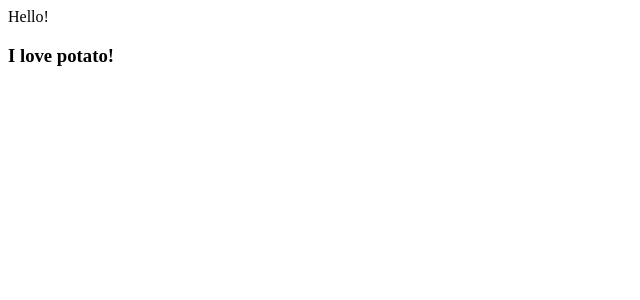
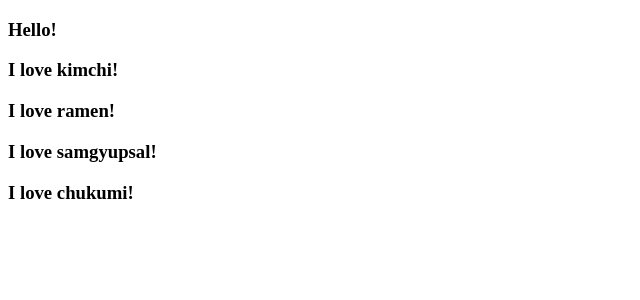
Before and after one commit to oreoTaste/movie-app-2020, a React (Create React App) app: page / in a window 1280 px wide. Shown: the top 300 px of the page, without its empty margins (0-640 px from the left). Built offline with nearby package versions, Linux system fonts and the light colour scheme.

Commit message:
2.1 Reusable Components with JSX + Props

```diff
--- a/src/App.js
+++ b/src/App.js
@@ -1,11 +1,19 @@
 import React from 'react';
-import Potato from './Potato';
+
+function Food({fav}) {
+  return (
+  <h3>I love {fav}!</h3>
+  );
+}
 
 function App() {
   return (
     <div>
-      Hello!
-      <Potato/>
+      <h3>Hello!</h3>
+      <Food fav="kimchi"/>
+      <Food fav="ramen"/>
+      <Food fav="samgyupsal"/>
+      <Food fav="chukumi"/>
     </div>
   );
 }
--- a/src/Potato.js
+++ /dev/null
@@ -1,7 +0,0 @@
-import React from "react";
-
-function Potato() {
-  return<h3>I love potato!</h3>;
-}
-
-export default Potato;
```
